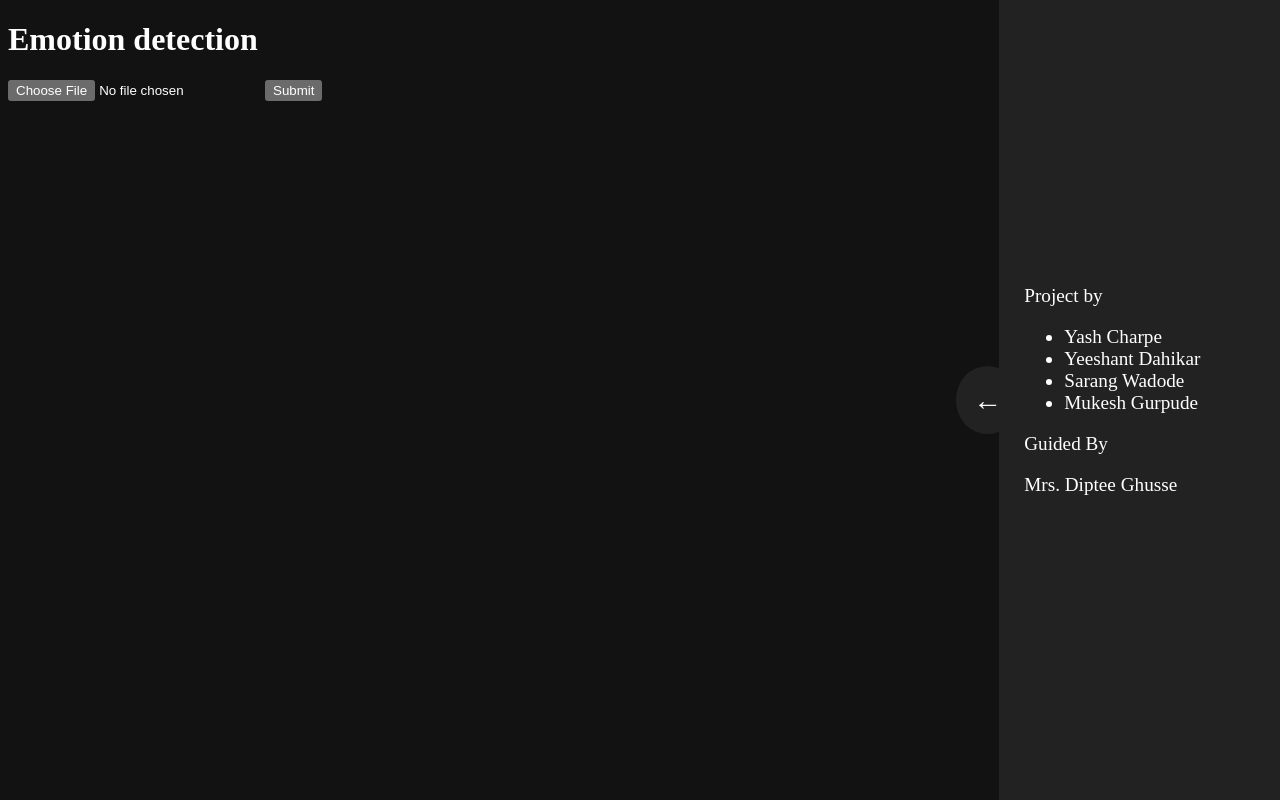
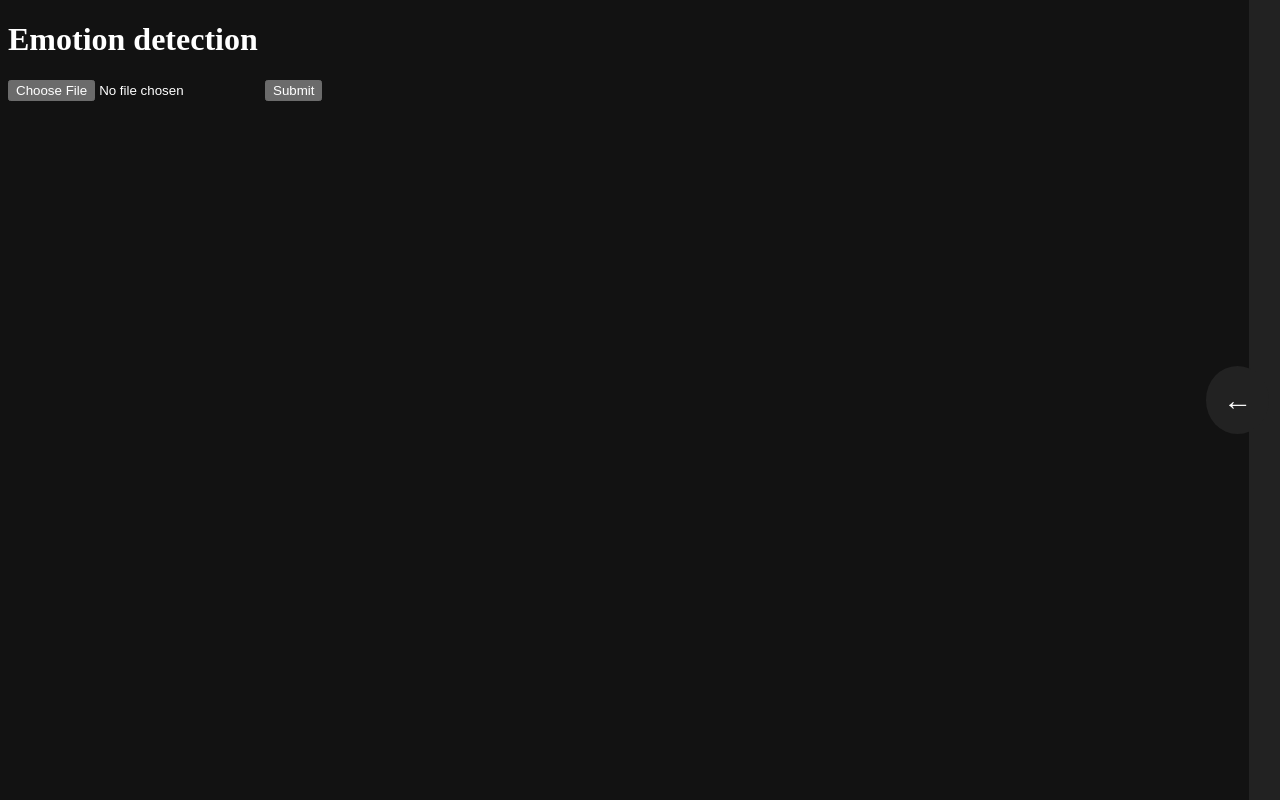
Before and after one commit to AIML-Project-group/cv-emotion-detection, a Flask app: page / in a window 1280 px wide. Run offline with Flask 2, Linux system fonts and the light colour scheme.

Commit message:
:ambulance: keep credits closed

```diff
--- a/templates/index.html
+++ b/templates/index.html
@@ -16,7 +16,7 @@
             <div class="image" id="input"></div>
             <div class="image" id="output"></div>
         </div>
-        <aside>
+        <aside class="closed">
             <section>
                 <label>Project by</label>
                 <ul>
```
